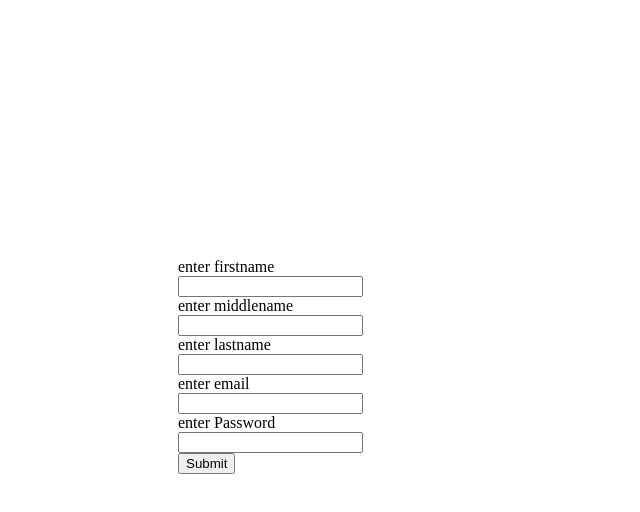
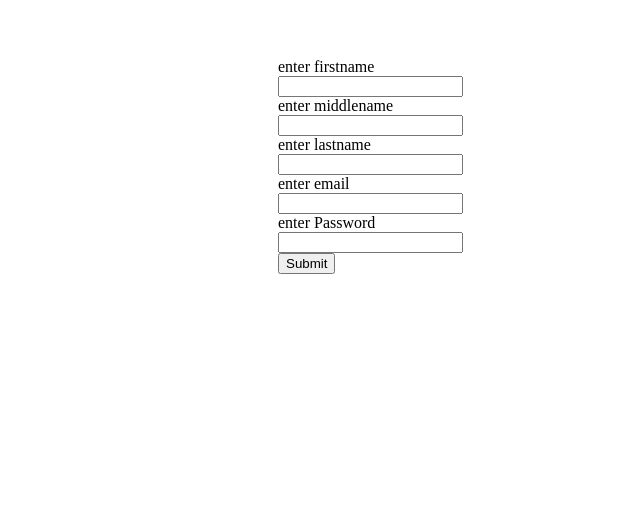
Before and after one commit to Samuel-Murugan/margintask, a plain HTML site: page index.html in a window 1280 px wide. Shown: the part 242-754 px from the top of the page, without its empty margins (30-670 px from the left). Drawn offline with Linux system fonts and the light colour scheme.

Commit message:
Update index.html

```diff
--- a/index.html
+++ b/index.html
@@ -5,7 +5,7 @@
     <title>My first webpage</title>
     <style>
         form{
-            margin:500px 200px;
+            margin:300px
         }
 
 
```
